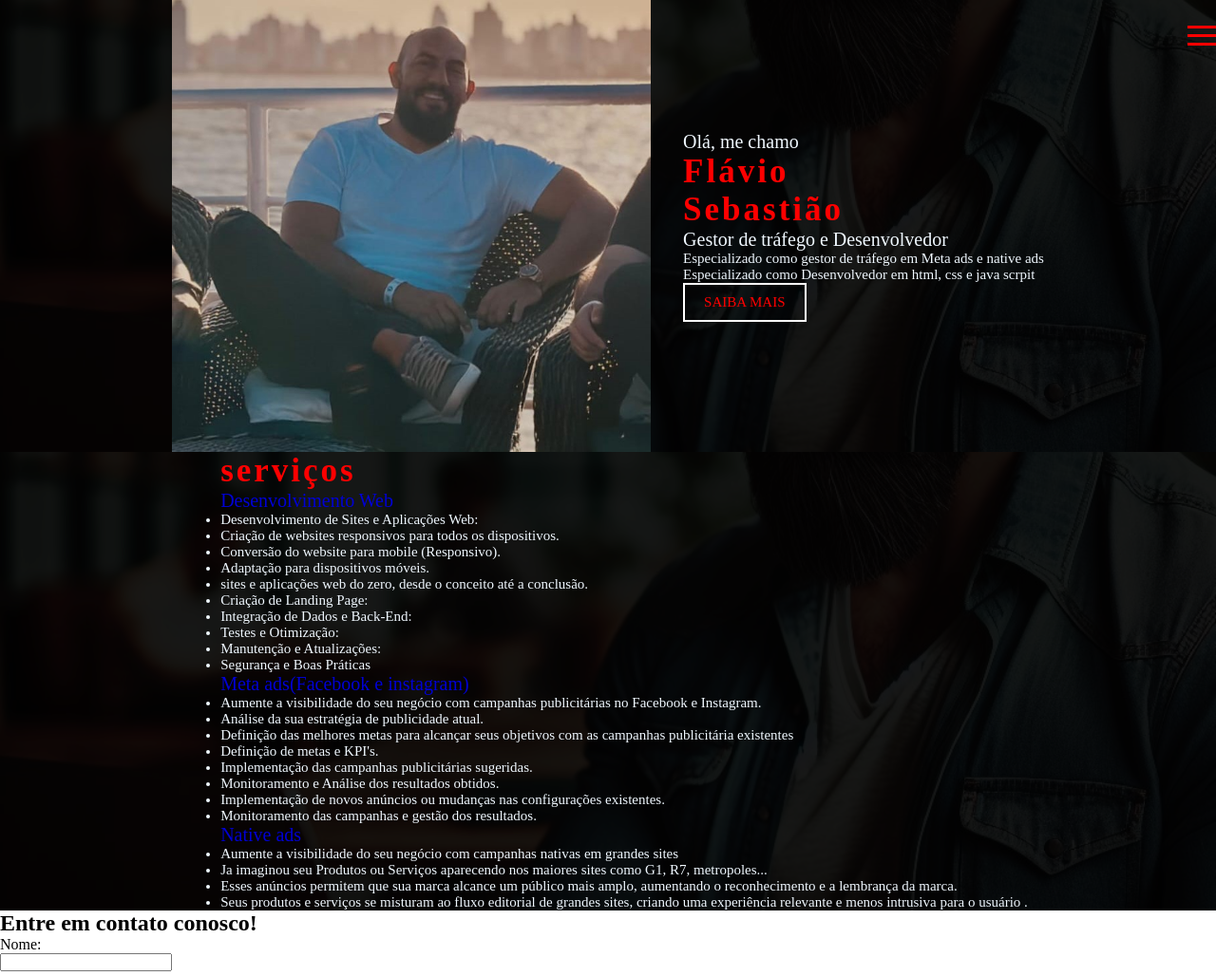
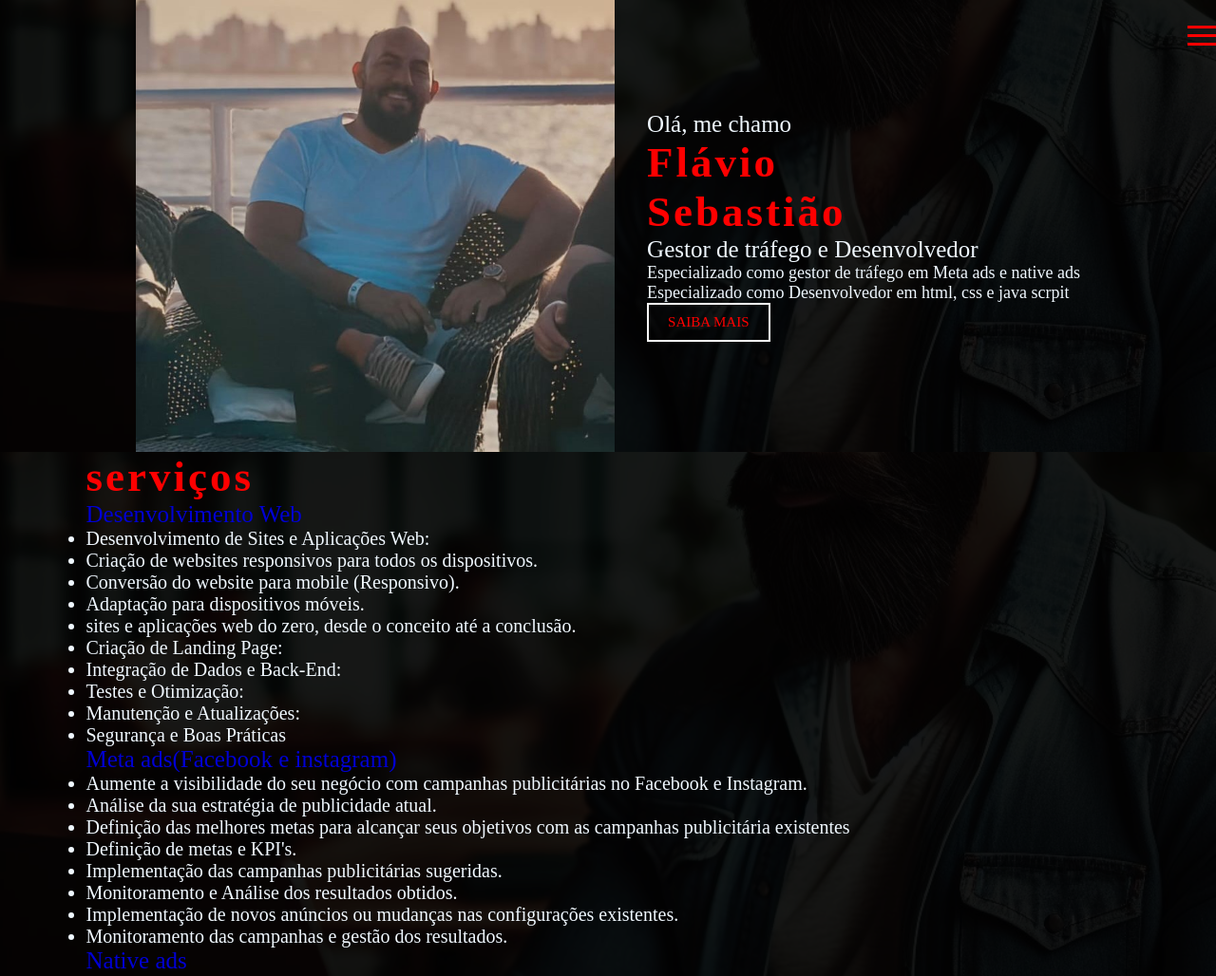
Before and after one commit to flavio23s/meu-site, a plain HTML site: page index.html in a window 1280 px wide. Shown: the top 1028 px of the page at 95% size. Drawn offline with Linux system fonts and the light colour scheme.

Commit message:
style.css

```diff
--- a/css/style.css
+++ b/css/style.css
@@ -123,20 +123,20 @@
     margin-left: 34px;
 }
 .top-banner_inner .top-banner_h2 {
-    font-size: 35px;
+    font-size: 45px;
     letter-spacing: 3px;
     color: #fe0000;
 }
 .top-banner_span {
-    font-size: 20px;
+    font-size: 25px;
     color: rgb(0, 0, 212);
 }
 .top-banner_span2 {
-    font-size: 20px;
+    font-size: 25px;
     color: aliceblue;
 }
 #paragrafo {
-    font-size: 15px;
+    font-size: 18px;
     color: aliceblue;
 }
 .top-banner_inner .top-banner_image {
@@ -158,6 +158,6 @@
     color: #777;
 }
 #lista {
-    font-size: 15px;
+    font-size: 20px;
     color: aliceblue;
 }
```
